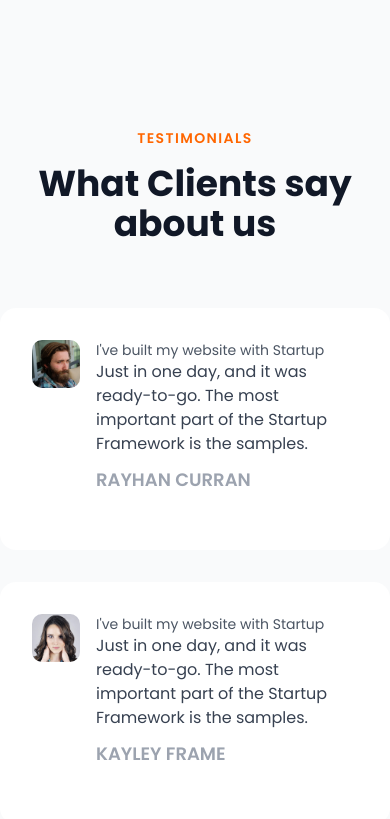
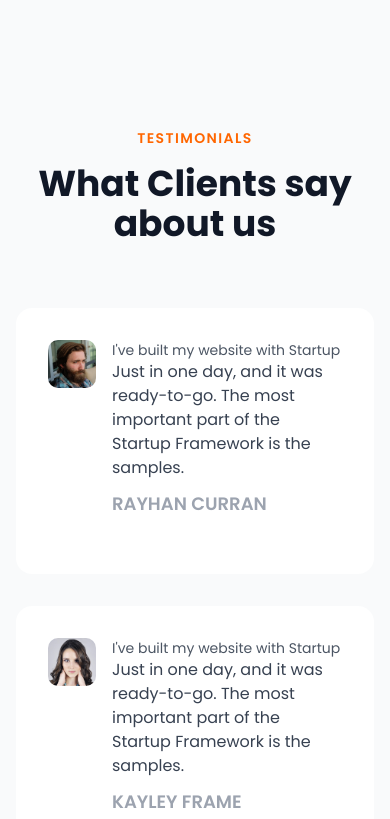
Before and after one commit to arif-bin-shofi/Landing-Page, a plain HTML site: page index.html in a window 390 px wide. Shown: the part 2862-3681 px from the top of the page. Drawn offline with nearby package versions, Linux system fonts and the light colour scheme.

Commit message:
Update text

```diff
--- a/index.html
+++ b/index.html
@@ -341,7 +341,7 @@
     </section>
 
     <!-- Testimonials Section -->
-    <section class="max-w-6xl mx-auto py-16">
+    <section class="max-w-6xl mx-auto  py-16 px-4 sm:px-6 md:px-0">
       <div class="text-center mb-16">
         <h2
           class="text-sm uppercase tracking-widest text-accent font-semibold mb-4"
```
